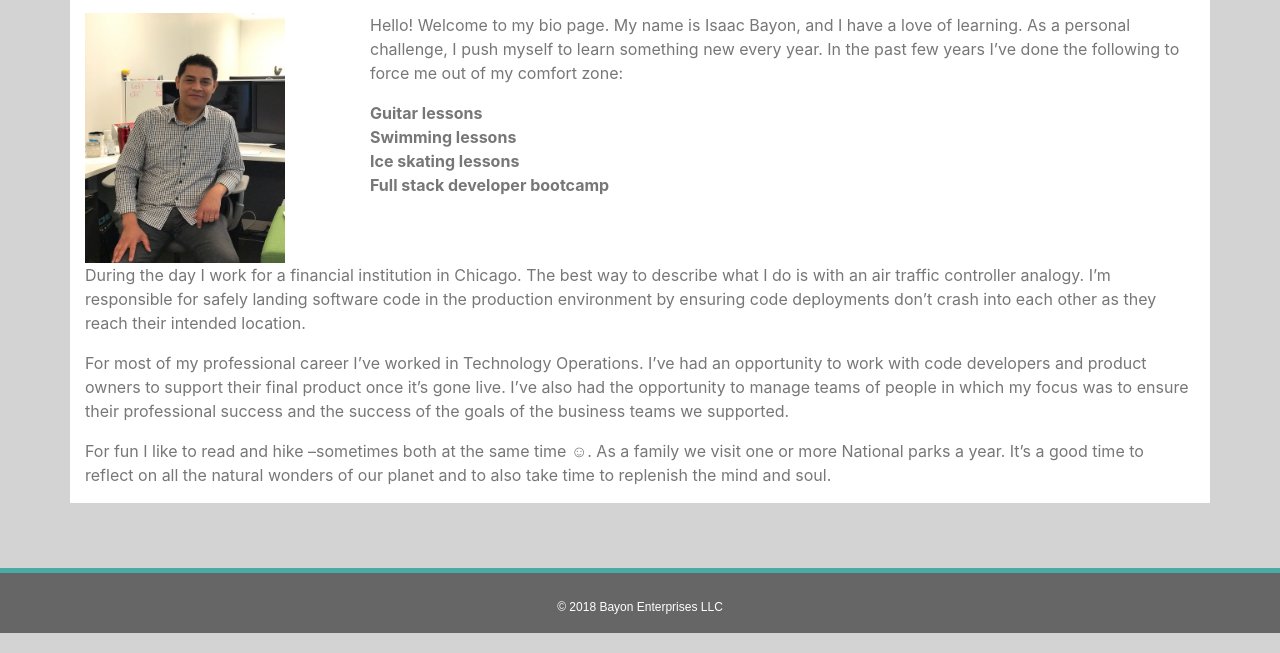
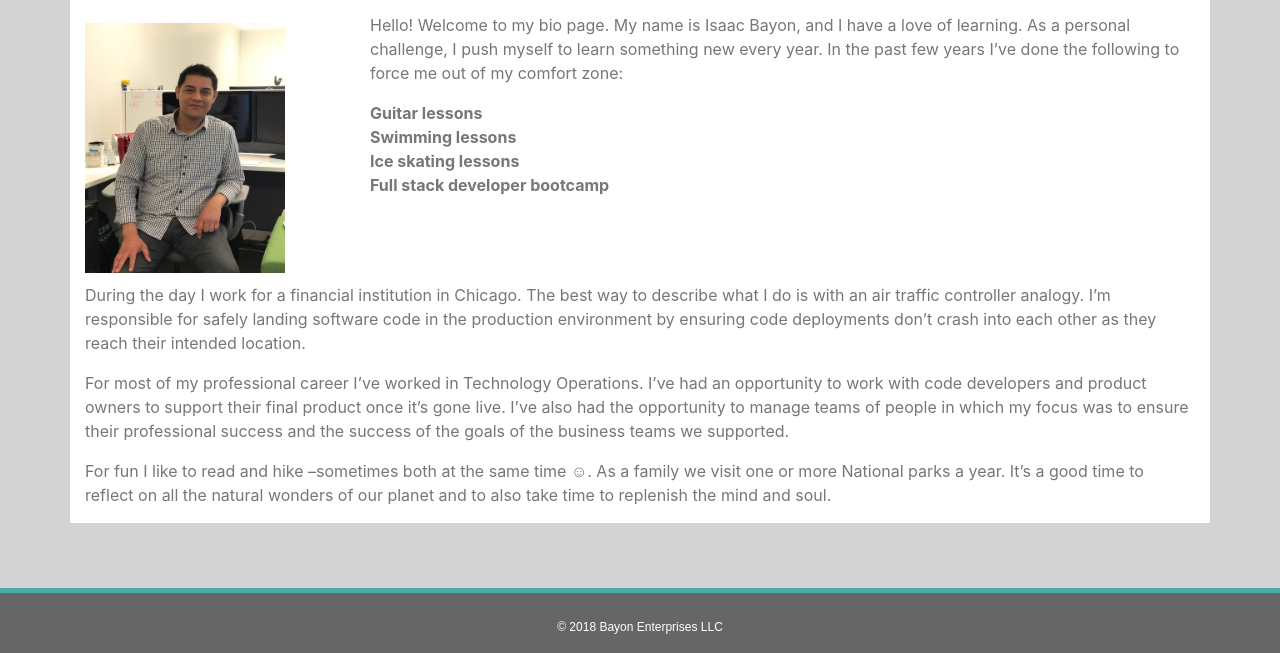
Before and after one commit to t868ixb/Bootstrap-Portfolio, a plain HTML site: page index.html in a window 1280 px wide. Shown: the part 157-810 px from the top of the page. Drawn offline with nearby package versions, Linux system fonts and the light colour scheme.

Commit message:
corrected image padding

```diff
--- a/assets/css/style.css
+++ b/assets/css/style.css
@@ -5,7 +5,12 @@ body {
 .row {
     background-color: white;
   }
+.col-md-3 {
+    /* border: 5px solid darkred; */
+    /* margin: 0 auto 0 auto; */
+      padding: 10px 0px 10px 0px;
 
+}
   .col-md-9 h1{
     background-color: #4aaaa5;
     width: 250px;
```
